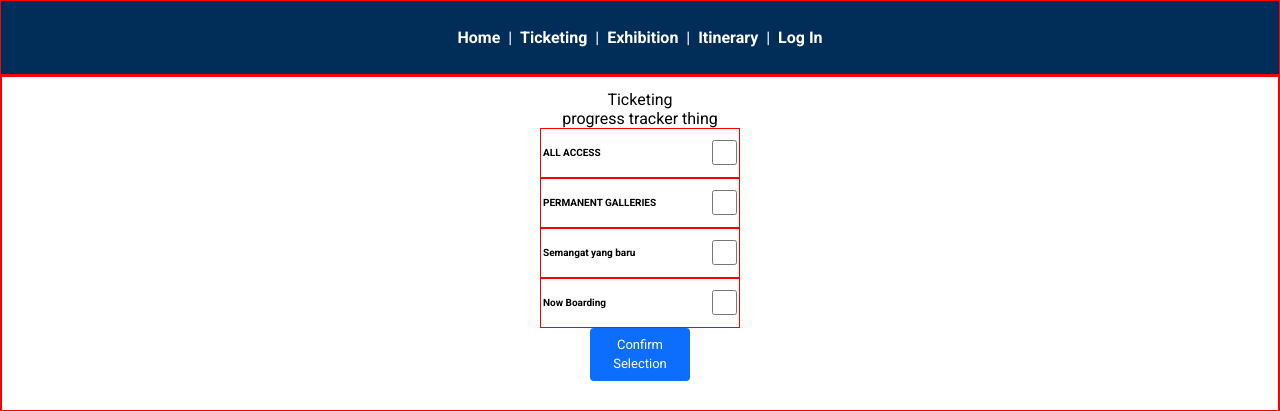
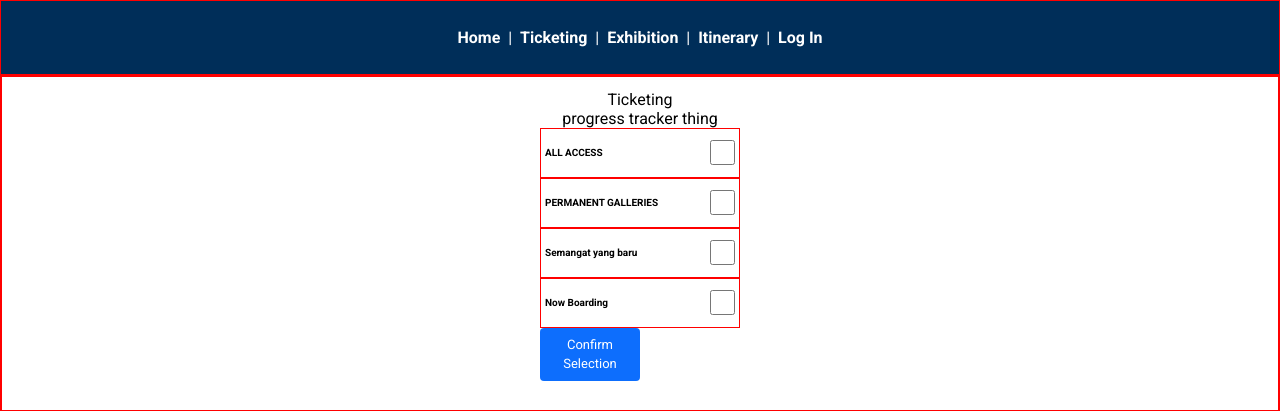
Before and after one commit to georgedingcz/NationalMuseumSingapore, a React (Create React App) app: page /ticketing in a window 1280 px wide. Shown: the top 411 px of the page. Built offline with nearby package versions, Linux system fonts and the light colour scheme.

Commit message:
Update Musesum Css

```diff
--- a/src/components/Museum/MuseumCard.css
+++ b/src/components/Museum/MuseumCard.css
@@ -1,4 +1,5 @@
 .museumCardImage {
-    width: 300px;
-    height: 200px;
+    width: 100vw;
+    height: 350px;
+    object-fit: cover;
 }
--- a/src/pages/TicketingPage/TicketingPage.css
+++ b/src/pages/TicketingPage/TicketingPage.css
@@ -1,3 +1,11 @@
+
+.checkout {
+    width: 100%;
+    display: flex;
+    flex-direction: column;
+    justify-content: center;
+}
+
 .selection-box {
     display: flex;
     border: 1px solid red;
@@ -7,7 +15,7 @@
     justify-content: space-between;
     align-items: center;
     height: 50px;
-    padding: 1%;
+    padding: 2%;
 }
 
 .selection-box label {
--- a/src/pages/TicketingPage/TicketingPage.jsx
+++ b/src/pages/TicketingPage/TicketingPage.jsx
@@ -8,7 +8,8 @@ export default function TicketingPage() {
         <div>
           <div className="progress">progress tracker thing</div>
         </div>
-        <div className="check-buttons">
+        <div>
+          <div className="checkout">
             <div className="selection-box">
               <label>ALL ACCESS</label>
               <input type="checkbox" />
@@ -25,8 +26,9 @@ export default function TicketingPage() {
               <label>Now Boarding</label>
               <input type="checkbox" />
             </div>
+            <button>Confirm Selection</button>
           </div>
-        <button>Confirm Selection</button>
+        </div>
       </div>
     </>
   );
```
Lines whose indentation alone changed are shown as unchanged.
